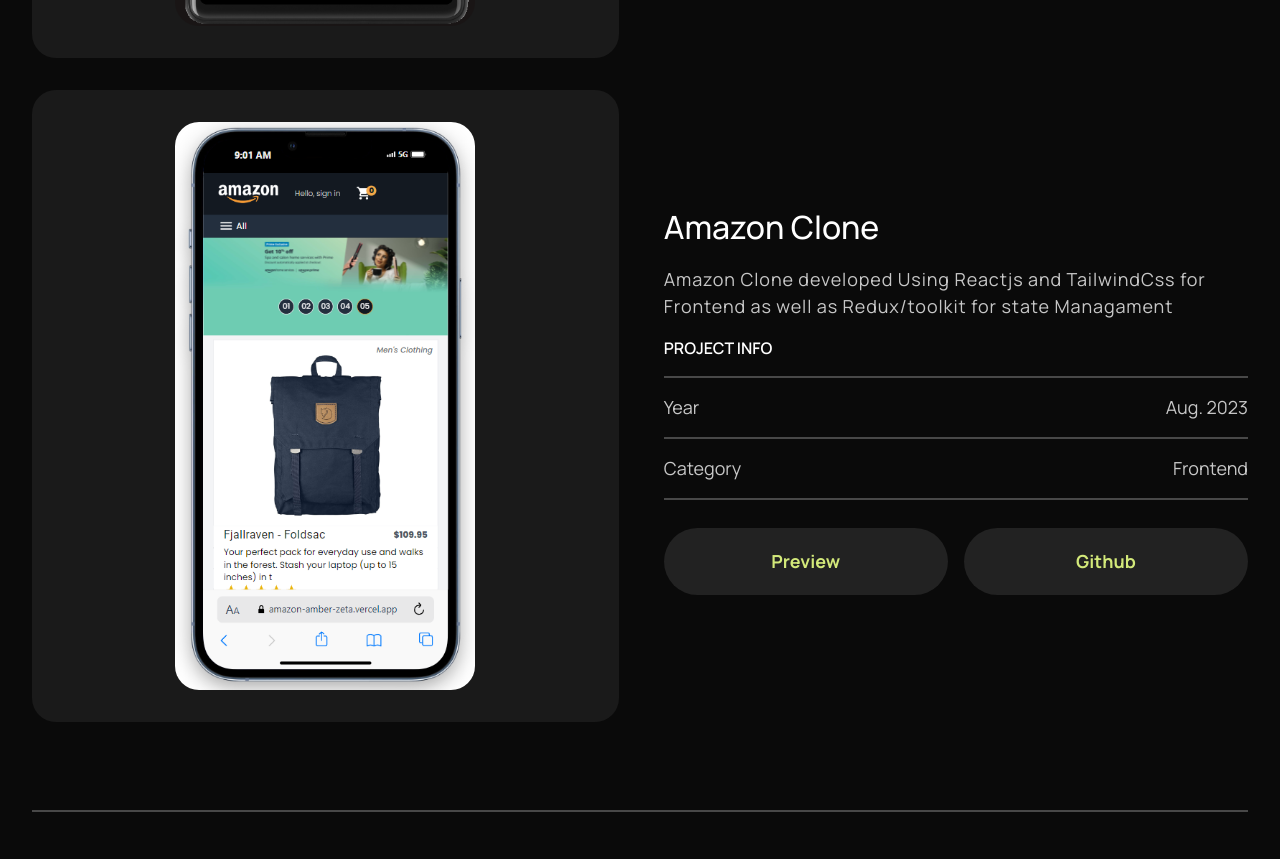
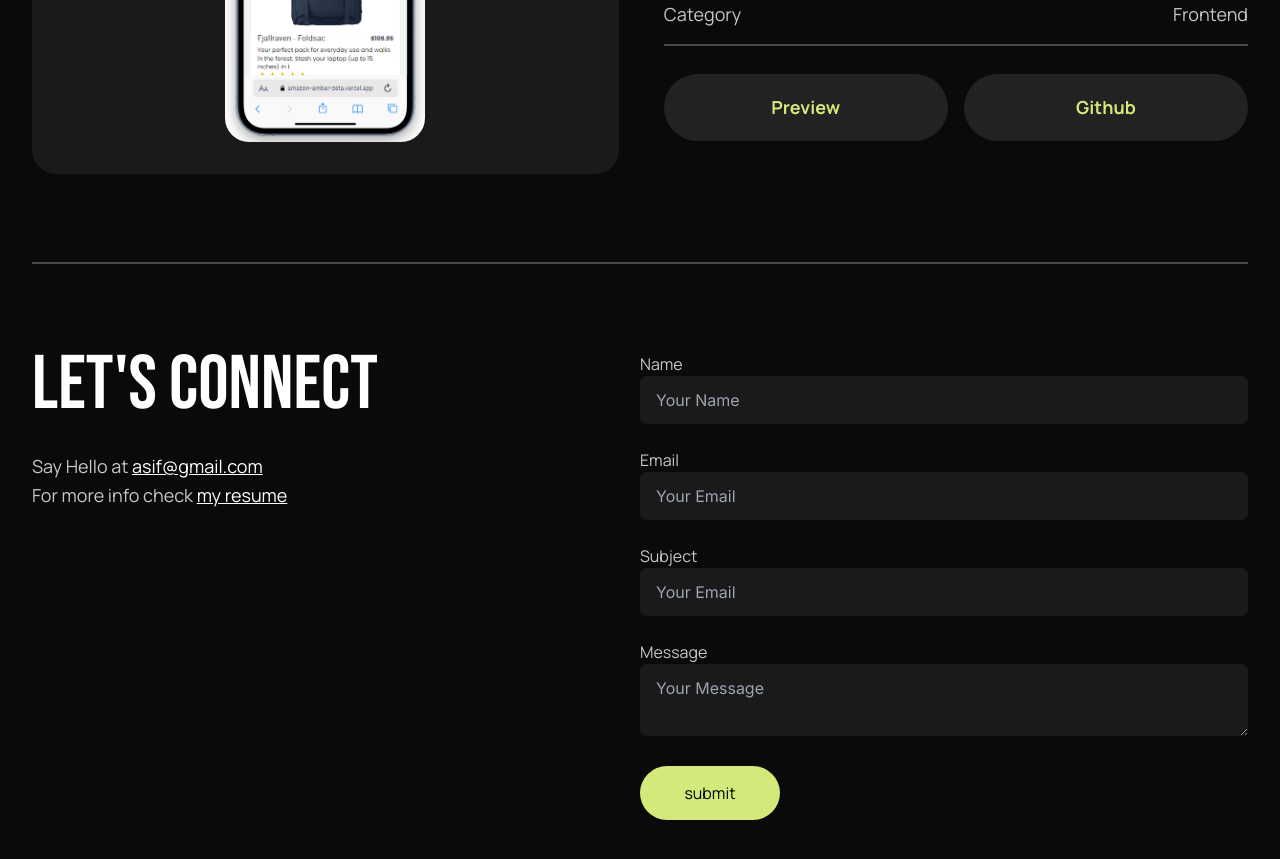
Before and after one commit to meAasifAli/next_portfolio, a Next.js app: page / in a window 1280 px wide. Shown: the part 3100-3959 px from the top of the page. Built offline with nearby package versions, Linux system fonts and the light colour scheme; a web font is replaced by a local one.

Commit message:
contact added

```diff
--- a/src/app/globals.css
+++ b/src/app/globals.css
@@ -75,3 +75,45 @@
     transform: scale(1);
   }
 }
+
+.animated-gradient1 {
+  width: 150px;
+  height: 150px;
+  background: radial-gradient(
+      circle at 40% 40%,
+      rgba(255, 223, 0, 0.8),
+      transparent 60%
+    ),
+    radial-gradient(
+      circle at 60% 60%,
+      rgba(201, 119, 18, 0.495),
+      transparent 70%
+    );
+  filter: blur(5px);
+  border-radius: 100%;
+  position: fixed;
+  top: 4%;
+  left: 7%;
+  z-index: -1;
+}
+
+.animated-gradient2 {
+  width: 150px;
+  height: 150px;
+  background: radial-gradient(
+      circle at 40% 40%,
+      rgba(255, 223, 0, 0.8),
+      transparent 60%
+    ),
+    radial-gradient(
+      circle at 60% 60%,
+      rgba(201, 119, 18, 0.495),
+      transparent 70%
+    );
+  filter: blur(5px);
+  border-radius: 100%;
+  position: fixed;
+  bottom: 4%;
+  right: 4%;
+  z-index: -1;
+}
--- a/src/app/page.tsx
+++ b/src/app/page.tsx
@@ -1,5 +1,6 @@
 import About from "@/components/About";
 import Contact from "@/components/Contact";
+import Footer from "@/components/Footer";
 import Hero from "@/components/Hero";
 import Navbar from "@/components/Navbar";
 import Projects from "@/components/Projects";
@@ -7,6 +8,8 @@
 
 export default function Home() {
   return (
+    <div className="relative">
+      <div className="animated-gradient1"></div>
       <main className="w-full h-full">
         <div className="w-full max-w-full space-y-6 sm:max-w-screen-xl mx-auto">
           <div className="p-4 sm:p-8">
@@ -36,7 +39,12 @@
           <div id="contact" className="p-4 sm:p-8">
             <Contact />
           </div>
+          <div id="contact" className="p-4 sm:p-8">
+            <Footer />
+          </div>
         </div>
       </main>
+      <div className="animated-gradient2"></div>
+    </div>
   );
 }
--- a/src/components/Contact.tsx
+++ b/src/components/Contact.tsx
@@ -1,6 +1,31 @@
 const Contact = () => {
     return (
-        <div>Contact</div>
+        <div className='flex flex-col sm:flex-row items-start justify-between '>
+            <div className='w-full sm:w-1/2 space-y-0'>
+                <h1 className='text-white text-[43px] sm:text-[76px]  font-medium leading-[90%]  font-bebasNue mb-4 sm:mb-8'>let&apos;s connect</h1>
+                <p className='text-[#c7c7c7] text-[16px] sm:text-[18px] text-start font-normal leading-[160%] mb-8 sm:mb-0 font-manRope'>Say Hello at <a className="underline text-white" href="mailto:asif15310@gmail.com">asif@gmail.com</a> </p>
+                <p className='text-[#c7c7c7] text-[16px] sm:text-[18px] text-start font-normal leading-[160%] mb-8 sm:mb-0 font-manRope'>For more info check <a className="underline text-white" href=""> my resume</a> </p>
+            </div>
+            <form className='w-full sm:w-1/2 mt-6 sm:mt-0 space-y-4 sm:space-y-6'>
+                <div>
+                    <label className="text-[16px] font-manRope text-[#c7c7c7]" htmlFor="name">Name</label>
+                    <input type="text" id="name" placeholder='Your Name' className="w-full px-4 py-3  bg-[#1A1A1A] rounded-md focus:outline-none focus:border-[#c7c7c7]" />
+                </div>
+                <div>
+                    <label className="text-[16px] font-manRope text-[#c7c7c7]" htmlFor="name">Email</label>
+                    <input type="email" id="email" placeholder='Your Email' className="w-full px-4 py-3  bg-[#1A1A1A] rounded-md focus:outline-none focus:border-[#c7c7c7]" />
+                </div>
+                <div>
+                    <label className="text-[16px] font-manRope text-[#c7c7c7]" htmlFor="subject">Subject</label>
+                    <input type="text" id="subject" placeholder='Your Email' className="w-full px-4 py-3  bg-[#1A1A1A] rounded-md focus:outline-none focus:border-[#c7c7c7]" />
+                </div>
+                <div>
+                    <label className="text-[16px] font-manRope text-[#c7c7c7]" htmlFor="msg">Message</label>
+                    <textarea id="msg" placeholder='Your Message' className="w-full px-4 py-3  bg-[#1A1A1A] rounded-md focus:outline-none focus:border-[#c7c7c7]" ></textarea>
+                </div>
+                <button className="h-[54px] w-[140px] bg-[#D3E97A] text-black rounded-full font-manRope">submit</button>
+            </form >
+        </div >
     )
 }
 export default Contact
--- /dev/null
+++ b/src/components/Footer.tsx
@@ -0,0 +1,6 @@
+const Footer = () => {
+    return (
+        <div>Footer</div>
+    )
+}
+export default Footer
--- a/src/components/Hero.tsx
+++ b/src/components/Hero.tsx
@@ -37,8 +37,9 @@
                         </a>
                     </div>
                 </div>
-                <div>
+                <div className=''>
                     <Image src={'/assets/avatar.jpeg'} alt='err' width={500} height={500} className='rounded-2xl z-0' />
+
                 </div>
             </div>
         </section>
--- a/src/components/Projects.tsx
+++ b/src/components/Projects.tsx
@@ -15,7 +15,7 @@
                     projects.map((project, id) => {
                         return <div key={id} className='flex flex-col sm:flex-row items-center w-full gap-[45px]'>
                             <div className='bg-[#1A1A1A] w-full sm:w-1/2 p-8 flex justify-center items-center rounded-3xl'>
-                                <Image src={project!.thumbnail} alt='err' height={200} width={300} className='rounded-3xl' />
+                                <Image src={project!.thumbnail} alt='err' height={200} width={200} className='rounded-3xl' />
                             </div>
                             <div className='w-full sm:w-1/2 flex flex-col justify-start items-start gap-4'>
                                 <h1 className='sm:text-[32px] text-[24px] font-manRope text-white font-medium leading-[140%]'>{project!.title}</h1>
```
Lines whose indentation alone changed are shown as unchanged.
